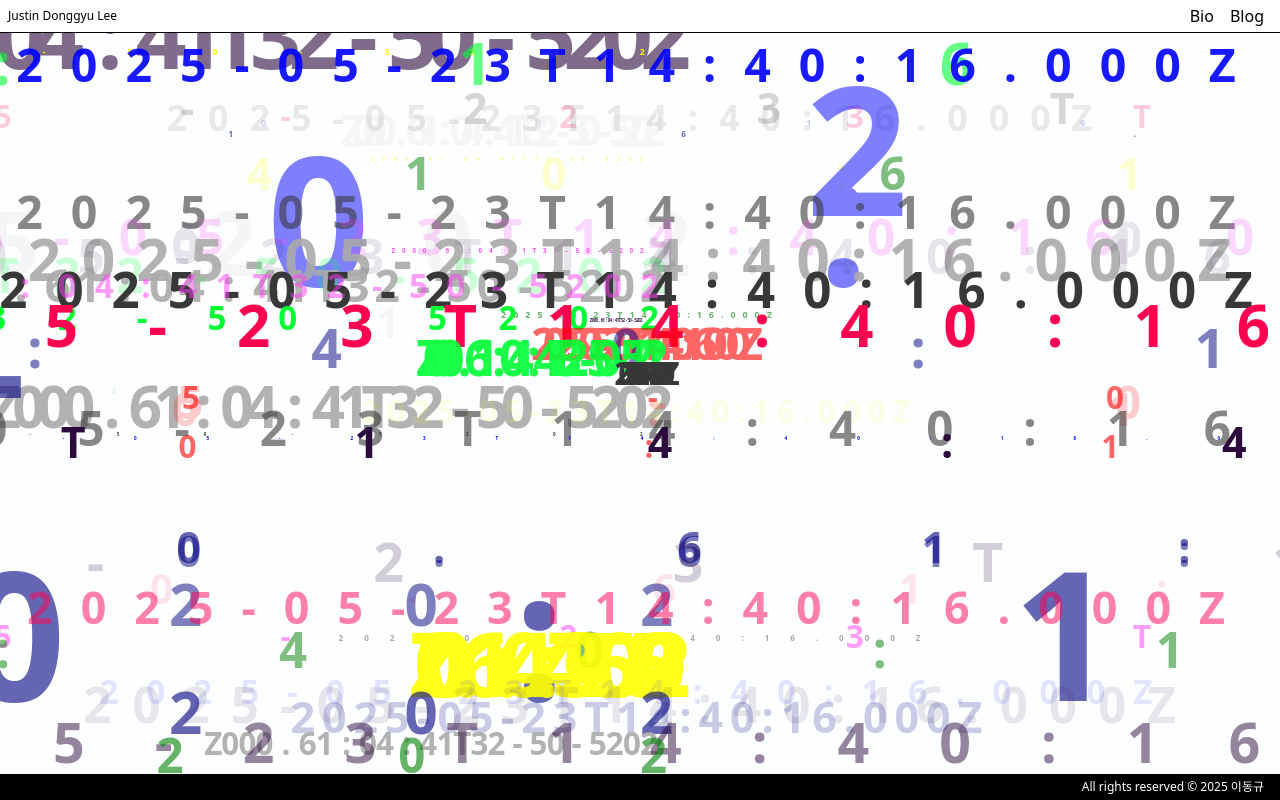
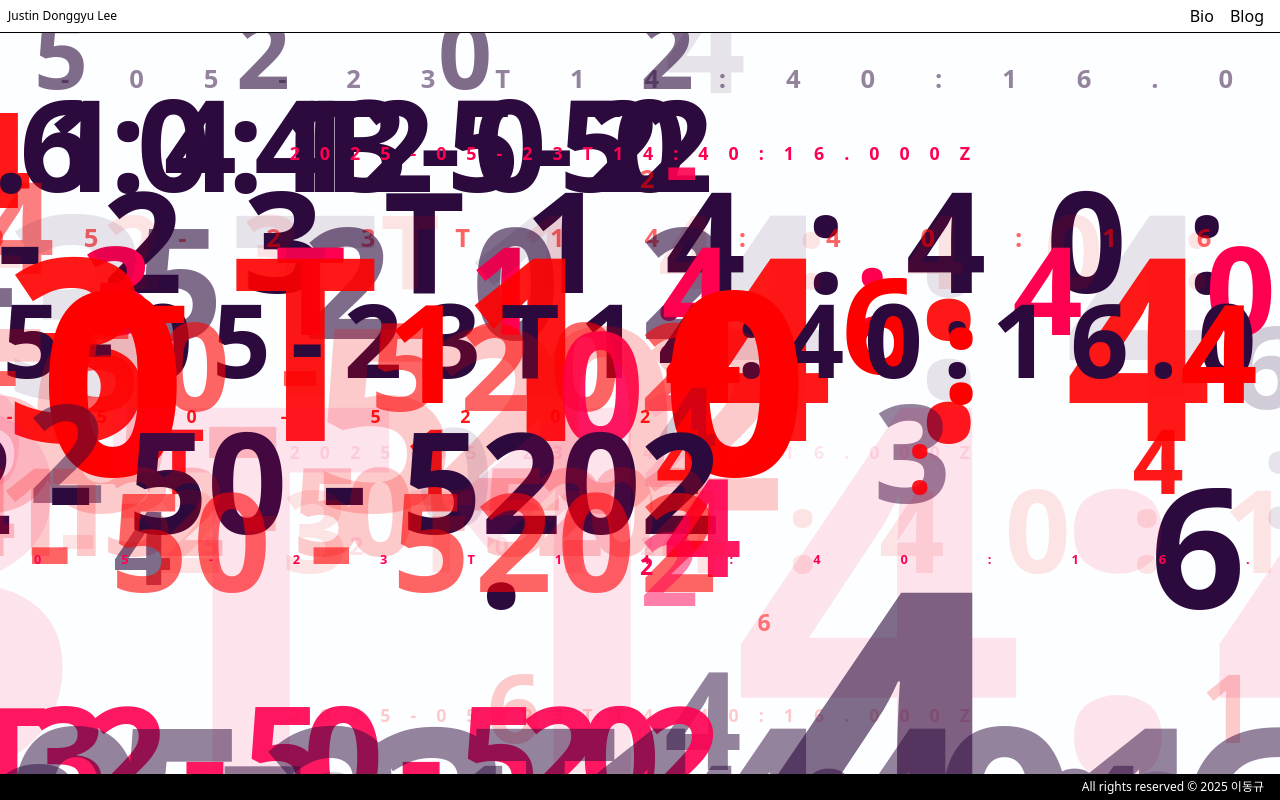
Before and after one commit to nninnnin/blogblog, a Next.js app: page / in a window 1280 px wide. Built offline with nearby package versions, Linux system fonts and the light colour scheme.

Commit message:
파사드 컬러셋 제한

```diff
--- a/src/app/page.tsx
+++ b/src/app/page.tsx
@@ -13,6 +13,13 @@ export default function Home() {
     );
   }, []);
 
+  const timeColorset = sample([
+    ["red", "#2d0a3d", "#ff0051"],
+    ["green", "blue", "navy"],
+    ["inherit", "inherit", "#383838"],
+    ["#ff3df5", "yellow", "#00ff33"],
+  ]);
+
   return (
     <div
       className={clsx(
@@ -23,19 +30,34 @@ export default function Home() {
       <div
         className={clsx(
           "text-[#aaaaaa] text-[1em] font-black",
-          "w-full h-[calc(100dvh-59px)] overflow-y-scroll overflow-x-hidden",
+          "w-full h-[calc(100dvh-59px)] overflow-hidden",
           "select-none"
         )}
       >
         {aligns.map((align, index) => {
-          return <Time key={`time-${index}`} className={align} date={date} />;
+          return (
+            <Time
+              key={`time-${index}`}
+              className={align}
+              date={date}
+              colorset={timeColorset}
+            />
+          );
         })}
       </div>
     </div>
   );
 }
 
-const Time = ({ className, date }: { className: string; date: Date }) => (
+const Time = ({
+  className,
+  date,
+  colorset,
+}: {
+  className: string;
+  date: Date;
+  colorset: Array<string>;
+}) => (
   <div
     className={clsx("scailing", className)}
     style={{
@@ -92,20 +114,7 @@ const Time = ({ className, date }: { className: string; date: Date }) => (
         "1vw",
       ]),
       opacity: sample([0.1, 0.2, 0.5, 0.6, 0.9, 1]),
-      color: sample([
-        "red",
-        "#2d0a3d",
-        "#ff0051",
-        "green",
-        "blue",
-        "navy",
-        "#ff3df5",
-        "yellow",
-        "#00ff33",
-        "inherit",
-        "inherit",
-        "#383838",
-      ]),
+      color: sample([...colorset]),
     }}
     suppressHydrationWarning
   >
--- a/src/styles/animation.css
+++ b/src/styles/animation.css
@@ -48,11 +48,13 @@
 }
 
 .scailing {
-  transform: scale(7);
+  transform: scale(20);
 }
 
 @media (max-width: 480px) {
   .scailing {
-    transform: scale(14);
+    transform: scale(80);
+
+    line-height: 800%;
   }
 }
```
